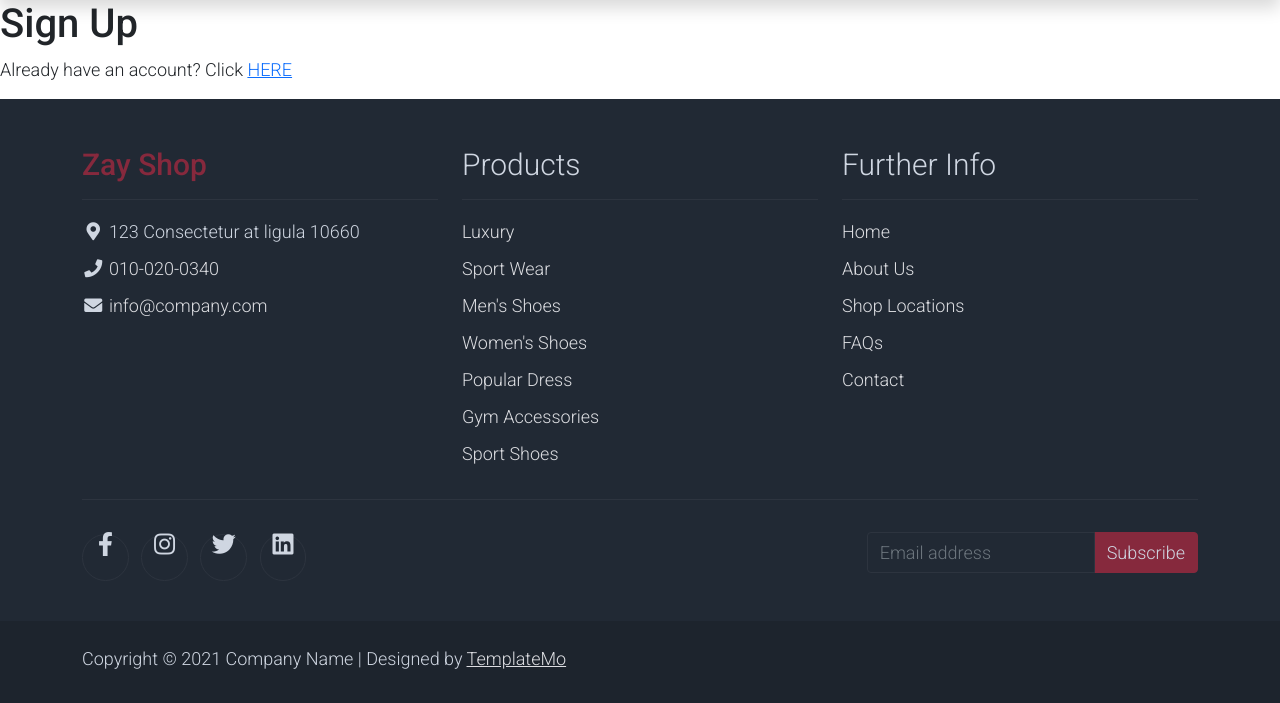
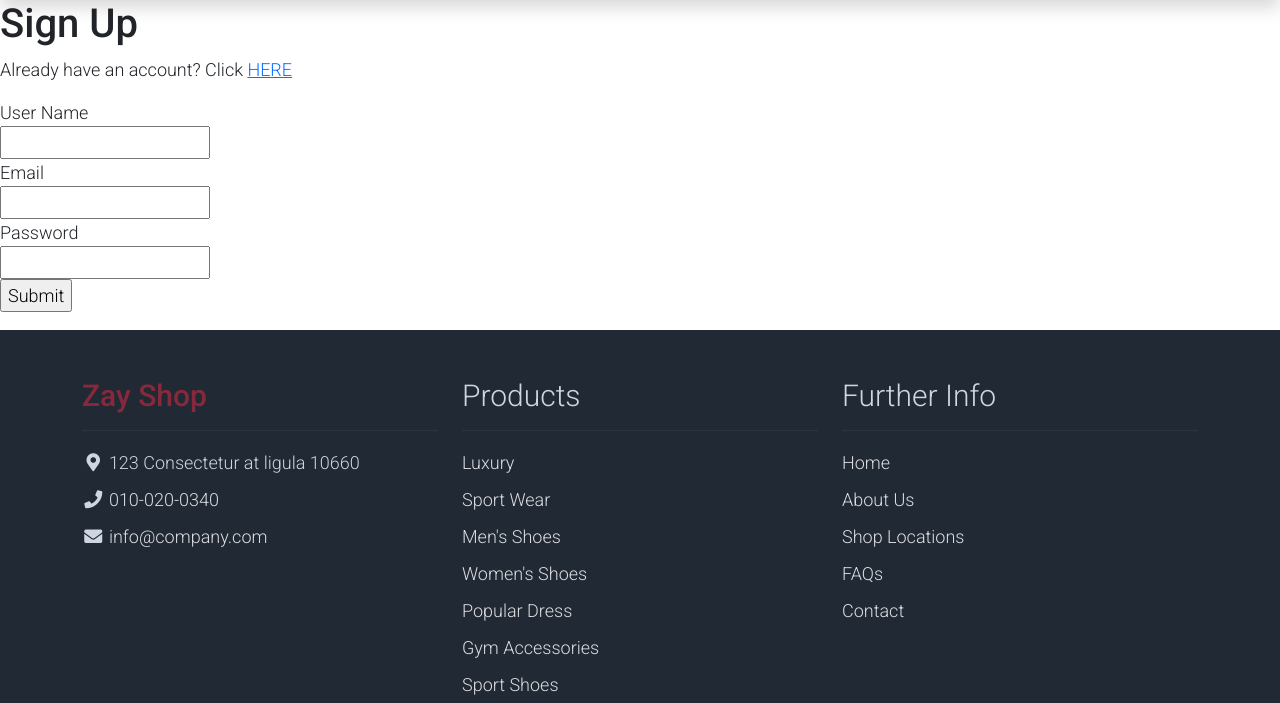
Before and after one commit to MaKatre/e-shop_s_hudbou, a PHP site: page /sign_up.php in a window 1280 px wide. Shown: the part 132-835 px from the top of the page. Before the commit the page ends 801 px from the top, so only its background shows below. Run offline with PHP 8.4, Linux system fonts and the light colour scheme.

Commit message:
pridanie _inc

```diff
--- /dev/null
+++ b/_inc/classes/Authentication.php
@@ -0,0 +1,2 @@
+<?php
+?>
--- /dev/null
+++ b/_inc/classes/Contact.php
@@ -0,0 +1,2 @@
+<?php
+?>
--- /dev/null
+++ b/_inc/classes/Database.php
@@ -0,0 +1,2 @@
+<?php
+?>
--- a/about.php
+++ b/about.php
@@ -2,7 +2,7 @@
 <html lang="en">
 
 <?php
-    include "parts/header.php"
+    include "parts/header.php";
 ?>
 
 <body>
@@ -271,7 +271,7 @@
     <!--End Brands-->
 
     <?php
-        include "parts/footer.php"
+        include "parts/footer.php";
     ?>
 
 
--- a/sign_up.php
+++ b/sign_up.php
@@ -105,6 +105,23 @@
 
     <h1>Sign Up</h1>
     <p>Already have an account? Click <a href = "sign_in.php">HERE</a></p>
+
+    <form>
+        <label>User Name</label>
+        <br>
+        <input type="text">
+        <br>
+        <label>Email</label>
+        <br>
+        <input type= "text">
+        <br>
+        <label>Password</label>
+        <br>
+        <input type="email">
+        <br>
+        <input type="submit" value="Submit">
+    </form>
+</body>
 </body>
 
 <?php
```
Also changed, not shown: sign_in.php (+16 -0 lines), _inc/pomocny.txt (added).
